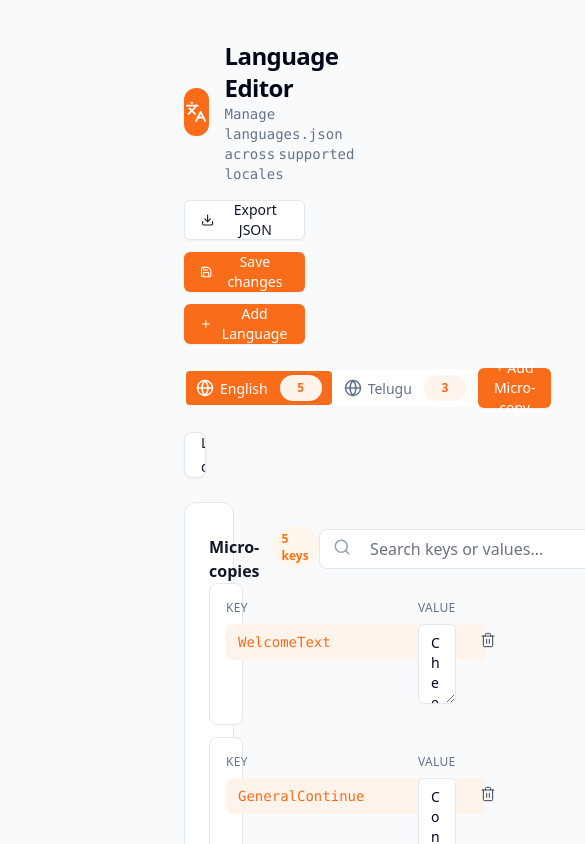
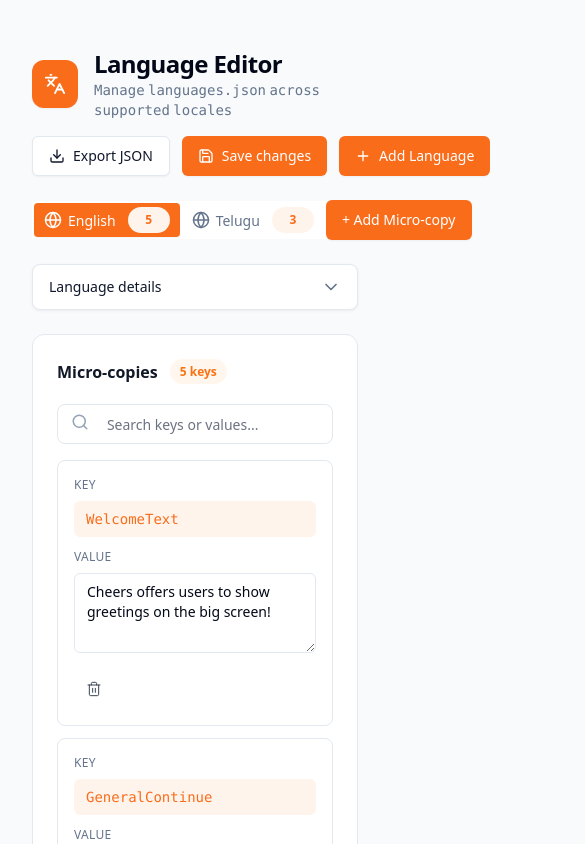
Before and after one commit to Karthiksherlock/sample_react1, a React (Vite) app: page /language in a window 390 px wide. Shown: the top 844 px of the page, 585 px wide, since content can reach past the window. Built offline with nearby package versions, Linux system fonts and the light colour scheme.

Commit message:
Made the body to be overflow hidden for both modals when they are openned added @media for many other parts as well by comparing with the wireframe shrinking characteristics

```diff
--- a/src/components/language/AddLanguageModal.css
+++ b/src/components/language/AddLanguageModal.css
@@ -83,14 +83,16 @@
   display: flex;
   align-items: center;
   justify-content: center;
-
+  color: #020817;
   background: transparent;
   border: none;
+  cursor: pointer;
+  opacity: 0.8;
 
   color: #64748b;
 }
 .languageCloseButton:hover {
-  background: #f3f4f6;
+  opacity: 1;
 }
 .languageModalBody {
   display: grid;
--- a/src/components/language/AddLanguageModal.tsx
+++ b/src/components/language/AddLanguageModal.tsx
@@ -35,6 +35,17 @@ function AddLanguageModal({ open, onClose, onSave }: Props) {
     if (open) {
       inputRef.current?.focus();
     }
+  }, [open]);
+  useEffect(() => {
+    if (open) {
+      document.body.style.overflow = "hidden";
+    } else {
+      document.body.style.overflow = "";
+    }
+
+    return () => {
+      document.body.style.overflow = "";
+    };
   }, [open]);
 
   if (!open) return null;
@@ -184,7 +195,7 @@ function AddLanguageModal({ open, onClose, onSave }: Props) {
               Font URL <span className="requiredMark">*</span>
             </label>
             <input
-              placeholder="https://fonts.googleapis.com/css2?family=Roboto&display=swap"
+              placeholder="https://fonts.googleapis.com/..."
               value={formData.font_url}
               onChange={(e) => handleChange("font_url", e.target.value)}
             />
--- a/src/components/language/AddMicroCopyModal.tsx
+++ b/src/components/language/AddMicroCopyModal.tsx
@@ -25,7 +25,17 @@ function AddMicroCopyModal({ open, onClose, onSave, languages }: Props) {
       inputRef.current?.focus();
     }
   }, [open]);
+  useEffect(() => {
+    if (open) {
+      document.body.style.overflow = "hidden";
+    } else {
+      document.body.style.overflow = "";
+    }
 
+    return () => {
+      document.body.style.overflow = "";
+    };
+  }, [open]);
 
   if (!open) return null;
   const keyRegex = /^[a-zA-Z0-9_-]+$/;
@@ -93,7 +103,9 @@ function AddMicroCopyModal({ open, onClose, onSave, languages }: Props) {
                   <textarea
                     placeholder={`Value for ${language}`}
                     value={values[language] || ""}
-                      onChange={(e) => handleValueChange(language, e.target.value)}
+                    onChange={(e) =>
+                      handleValueChange(language, e.target.value)
+                    }
                   />
                 </div>
               ))}
--- a/src/components/language/Header.css
+++ b/src/components/language/Header.css
@@ -5,12 +5,7 @@
   margin-bottom: 24px;
   gap: 1rem;
 }
-@media (max-width: 675px) {
-  .header {
-    flex-direction: column;
-    align-items: flex-start;
-  }
-}
+
 .headerLeft {
   display: flex;
   align-items: center;
@@ -65,11 +60,14 @@
     "Liberation Mono", "Courier New", monospace;
 
   word-spacing: -5px;
+  letter-spacing: normal;
 
   text-align: left;
 
 }
-
+.headerText{
+  flex: 1;
+}
 .headeractions {
   display: flex;
   flex-wrap: wrap;
@@ -85,6 +83,8 @@
   align-items: center;
   justify-content: center;
   gap: 8px;
+  flex-shrink:0;
+  white-space:nowrap;
 
   height: 40px;
 
@@ -131,3 +131,16 @@
   width: 16px;
   height: 16px;
 }
+@media (max-width: 675px) {
+  .header {
+    flex-direction: column;
+    align-items: flex-start;
+    flex-shrink: 0;
+  }
+  .headeractions{
+    flex-wrap: nowrap;
+  }
+  .headerLeft p {
+    flex-wrap: nowrap;
+  }
+}
--- a/src/components/language/MicroCopyItem.css
+++ b/src/components/language/MicroCopyItem.css
@@ -64,14 +64,8 @@
   color: rgb(249, 108, 26);
 
   font-family:
-    ui-monospace,
-    SFMono-Regular,
-    Menlo,
-    Monaco,
-    Consolas,
-    "Liberation Mono",
-    "Courier New",
-    monospace !important;
+    ui-monospace, SFMono-Regular, Menlo, Monaco, Consolas, "Liberation Mono",
+    "Courier New", monospace !important;
 
   font-size: 14px;
   font-weight: 500;
@@ -143,3 +137,33 @@
   color: hsl(0 84.2% 60.2%);
   justify-content: center;
 }
+@media (max-width: 675px) {
+  .microCopyCard {
+    grid-template-columns: 1fr;
+    row-gap: 16px;
+  }
+
+  .microCopyContent {
+    display: block;
+  }
+
+  .microCopyKeySection {
+    width: 100%;
+    min-height: auto;
+  }
+
+  .microCopyValueSection {
+    margin-top: 12px;
+    width: 100%;
+    min-height: auto;
+  }
+  .microCopyTextarea {
+    width: 100%;
+  }
+
+  .deleteButton {
+    margin-top: 0;
+    justify-self: flex-start;
+    align-self: flex-start;
+  }
+}
--- a/src/pages/LanguagePage.css
+++ b/src/pages/LanguagePage.css
@@ -9,6 +9,19 @@
   margin: 0 auto;
   padding: 2rem 11rem;
 }
+
+@media (max-width:1200px){
+    .page{
+        padding:2rem;
+    }
+}
+
+@media (max-width:900px){
+    .page{
+        padding:2.5rem 1.5rem;
+    }
+}
+
 body {
   background: #f8fafc;
 }
@@ -22,10 +35,13 @@ body {
   margin-bottom: 16px;
 }
 
+
 .addMicroCopyTopButton {
   display: flex;
   align-items: center;
   justify-content: center;
+  flex-shrink:0;
+  white-space:nowrap;
 
   height: 40px;
 
@@ -64,7 +80,7 @@ body {
   border-radius: 8px;
   padding: 0;
   overflow: hidden;
-  box-shadow: 0 1px 3px rgba(0, 0, 0, 0.06)
+  box-shadow: 0 1px 3px rgba(0, 0, 0, 0.06);
 }
 
 .languageheader {
@@ -91,7 +107,7 @@ body {
 }
 
 .chevronOpen {
-  color: #64748b;;
+  color: #64748b;
   transform: rotate(-180deg);
   transition: transform 0.2s ease;
 }
@@ -110,6 +126,17 @@ body {
   column-gap: 24px;
 
   padding: 0 24px 24px;
+}
+@media (max-width:768px){
+
+    .languagedetails{
+        grid-template-columns:1fr;
+    }
+
+    .fullWidth{
+        grid-column:auto;
+    }
+
 }
 .fullWidth {
   grid-column: span 2;
@@ -198,14 +225,11 @@ body {
   font-size: 12px;
   font-weight: 700;
 }
-.microcopyactions {
-  display: flex;
-  gap: 12px;
-}
 
 .searchBox {
   position: relative;
-  width: 300px;
+  width: 400px;
+  flex-shrink: 0.7;
 }
 
 .searchIcon {
@@ -215,7 +239,20 @@ body {
   transform: translateY(-50%);
   color: #94a3b8;
 }
+@media (max-width:768px){
 
+    .microcopyheader{
+        flex-direction:column;
+        align-items:flex-start;
+        gap:16px;
+        height:auto;
+    }
+
+    .searchBox{
+        width:100%;
+    }
+
+}
 .searchBox input {
   width: 100%;
   height: 40px;
@@ -224,14 +261,14 @@ body {
   border-radius: 8px;
   background: #ffffff;
   color: #0f172a;
-  font-size: 16px;
+  font-size: 14px;
   outline: none;
   box-sizing: border-box;
   cursor: text;
 }
 
 .searchBox input::placeholder {
-  color:  #6b7280;
+  color: #6b7280;
 }
 
 .searchBox input:focus {
--- a/src/pages/LanguagePage.tsx
+++ b/src/pages/LanguagePage.tsx
@@ -279,17 +279,15 @@ function LanguagePage() {
               <h3>Micro-copies</h3>
               <span className="keyBadge">{totalKeys} keys</span>
             </div>
-            <div className="microcopyactions">
-              <div className="searchBox">
-                <Search size={18} className="searchIcon" />
+            <div className="searchBox">
+              <Search size={18} className="searchIcon" />
 
-                <input
-                  type="text"
+              <input
+                type="text"
                   placeholder="   Search keys or values..."
                   value={search}
                   onChange={(e) => setSearch(e.target.value)}
                 />
-              </div>
             </div>
           </div>
 
```
Lines whose indentation alone changed are shown as unchanged.
